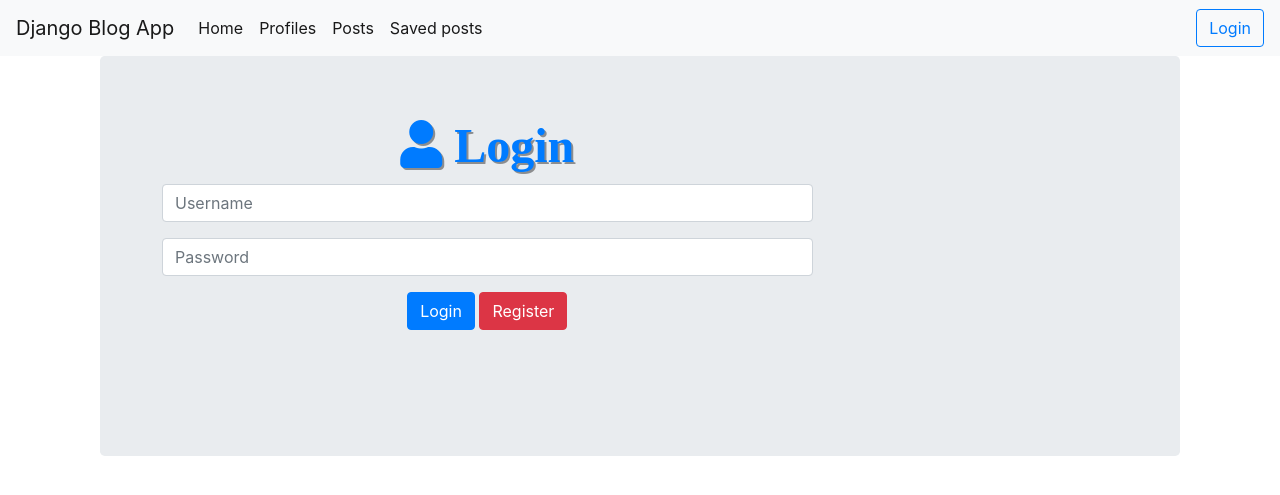
After one commit to mustafaelagamey/djangoBlog, a Django app: page /login/ in a window 1280 px wide. The commit adds this page. Shown: the top 495 px of the page. Run offline with Django 3.2, Linux system fonts and the light colour scheme; some libraries are stand-ins or nearby versions.

Commit message:
Feat: Adding login feature

```diff
--- a/djangoBlog/urls.py
+++ b/djangoBlog/urls.py
@@ -18,9 +18,12 @@ from django.conf.urls.static import static
 from django.contrib import admin
 from django.urls import path, include
 
+from users.views import LoginView
+
 urlpatterns = [
                   path('admin/', admin.site.urls),
                   path('', include('posts.urls', namespace='posts')),
                   path('users/', include('users.urls', namespace='users')),
+                  path('login/', LoginView.as_view(),name ='login')
               ] \
               + static(settings.MEDIA_URL, document_root=settings.MEDIA_ROOT)
--- a/templates/navbar.html
+++ b/templates/navbar.html
@@ -44,5 +44,6 @@
 {#            <input aria-label="Search" class="form-control mr-sm-2" placeholder="Search" type="search">#}
 {#            <button class="btn btn-outline-success my-2 my-sm-0" type="submit">Search</button>#}
 {#        </form>#}
+        <a class="btn btn-outline-primary my-2 my-sm-0" type="submit" href="{% url 'login' %}">Login</a>
     </div>
 </nav>
--- /dev/null
+++ b/users/forms.py
@@ -0,0 +1,6 @@
+from django import forms
+
+
+class LoginForm(forms.Form):
+    username = forms.CharField()
+    password = forms.CharField()
--- /dev/null
+++ b/users/static/users/login.css
@@ -0,0 +1,19 @@
+.jumbotron label {
+    font-size: 12px;
+}
+
+.reg-icon {
+    /*color: #5bc0de;*/
+    font-weight: bold;
+    text-shadow: 2px 2px 0px rgba(0, 0, 0, 0.4) !important;
+}
+
+.nav-pills > li.active > a, .nav-pills > li.active > a:hover, .nav-pills > li.active > a:focus {
+    color: #fff;
+    /*background-color: #5bc0de;*/
+}
+
+.prj-name {
+    font-weight: bold;
+    /*color: #5bc0de;*/
+}
--- /dev/null
+++ b/users/templates/users/login.html
@@ -0,0 +1,50 @@
+{% extends 'base.html' %}
+{% load static %}
+{% block custom_css_files %}
+    <link rel="stylesheet" href="{% static  'users/login.css' %}">
+{% endblock %}
+{% block content %}
+
+
+    <div class="container bootstrap snippets bootdey">
+
+
+        <div class="jumbotron text-center" style="min-height:400px;height:auto;">
+            <div class="col-md-10 col-md-offset-2">
+                <form class="form-horizontal" role="form" method="post">
+                    {% csrf_token %}
+                    <div class="form-group text-center text-primary">
+                        <div class="col-sm-10 reg-icon">
+                            <span class="fa fa-user fa-3x"> Login </span>
+                        </div>
+                    </div>
+
+                    <div class="form-group">
+                        <div class="col-sm-10">
+                            <input class="form-control" id="Username" name="username"
+                                   placeholder="Username">
+                        </div>
+                    </div>
+                    <div class="form-group">
+                        <div class="col-sm-10">
+                            <input type="password" class="form-control" id="inputPassword3" name="password"
+                                   placeholder="Password">
+                        </div>
+                    </div>
+                    <div class="form-group">
+                        <div class="col-sm-10">
+                            <button type="submit" class="btn btn-primary">
+                                <span class="glyphicon glyphicon-share-alt"></span>
+                                Login
+                            </button>
+                            <button type="submit" class="btn btn-danger">
+                                <span class="glyphicon glyphicon-share-alt"></span>
+                                Register
+                            </button>
+                        </div>
+                    </div>
+                </form>
+            </div>
+        </div>
+    </div>
+{% endblock %}
--- a/users/views.py
+++ b/users/views.py
@@ -1,8 +1,12 @@
+from django.contrib.auth import authenticate, login
+from django.contrib.auth.models import User
 from django.shortcuts import render
 
 # Create your views here.
-from django.views.generic import TemplateView, ListView, DetailView
+from django.urls import reverse, reverse_lazy
+from django.views.generic import TemplateView, ListView, DetailView, FormView
 
+from .forms import LoginForm
 from .models import Profile
 
 
@@ -14,3 +18,16 @@ class ProfileListView(ListView):
 class ProfileDetailView(DetailView):
     model = Profile
     template_name = 'users/profile/detail.html'
+
+
+class LoginView(FormView):
+    form_class = LoginForm
+    template_name = 'users/login.html'
+    success_url = reverse_lazy('posts:landing-page')
+
+    def form_valid(self, form):
+        user = authenticate(username=form.cleaned_data['username'], password=form.cleaned_data['password'])
+        if not user :
+            raise Exception("Invalid Credentials")
+        login(self.request, user)
+        return super(LoginView, self).form_valid(form)
```
